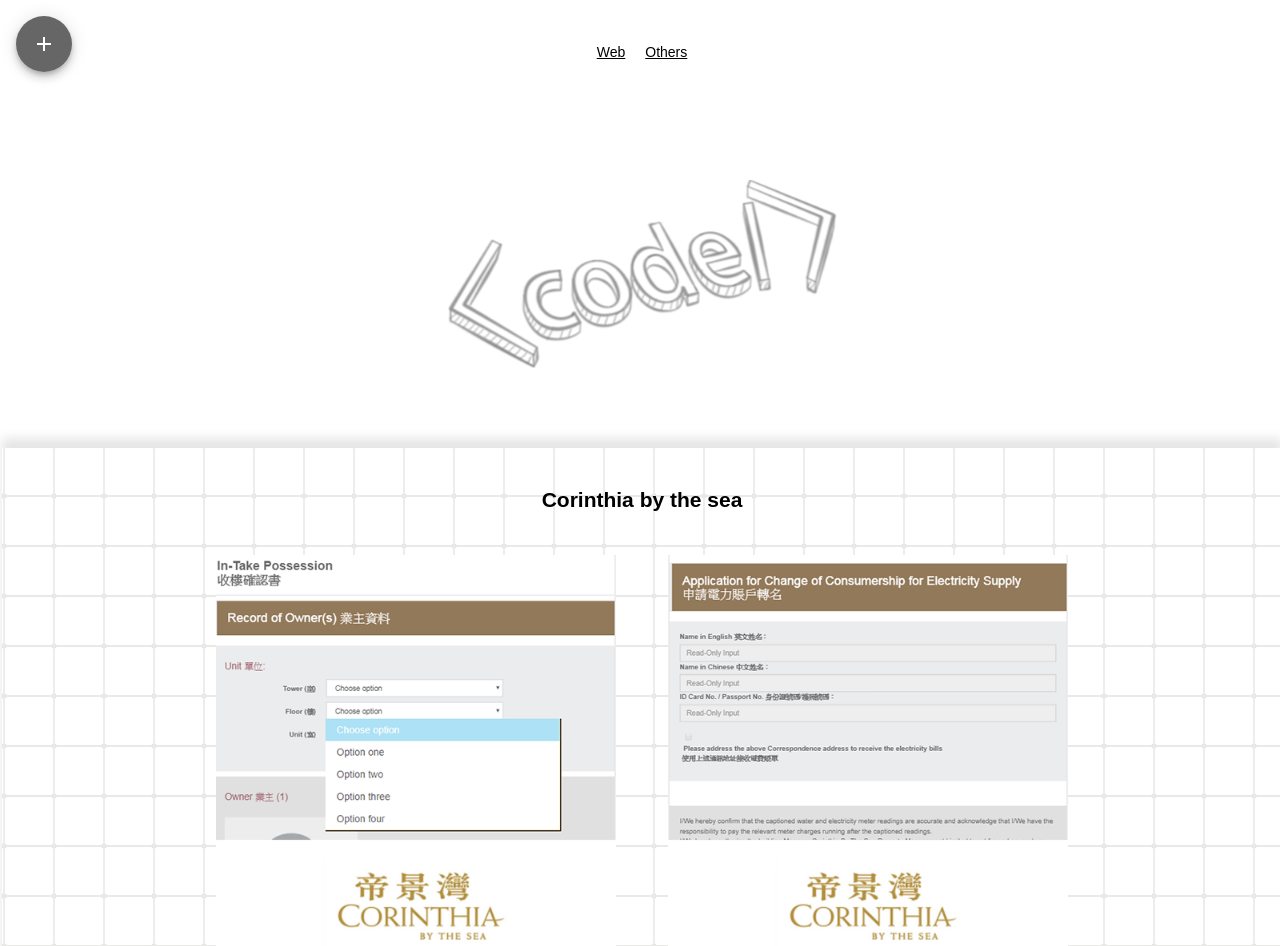
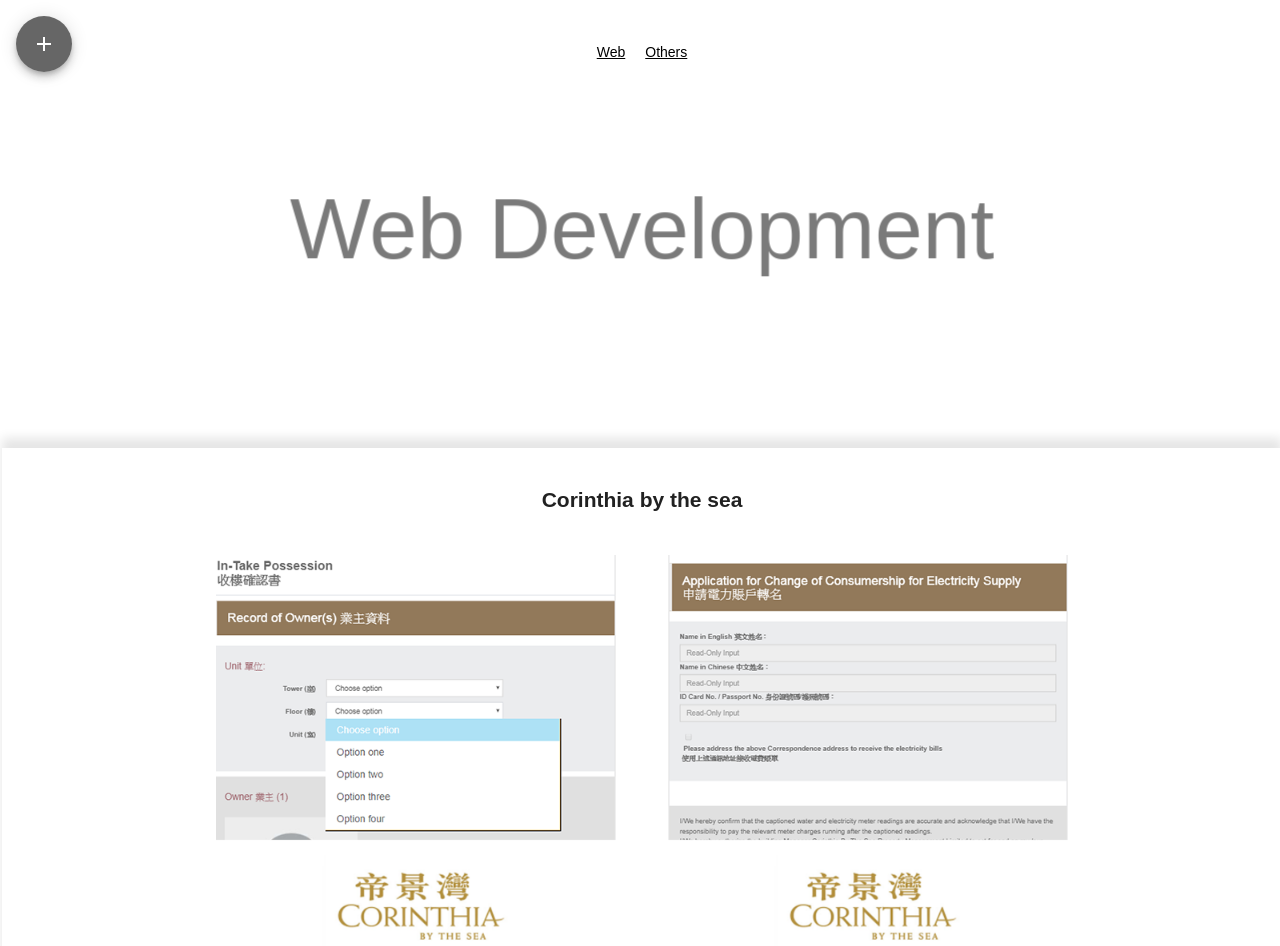
Before and after one commit to Cyanogen8872/app, a React (Create React App) app: page /work in a window 1280 px wide. Shown: the top 946 px of the page. Built offline with nearby package versions, Linux system fonts and the light colour scheme.

Commit message:
update bg

```diff
--- a/src/index.css
+++ b/src/index.css
@@ -361,7 +361,7 @@
   border-radius: 10px;
   width: 100%;
   height: 300px;
-  transform: translateZ(20px) scale(0.85);
+  transform: translateZ(0px) scale(0.85);
   transform-origin: center;
   border: 2px solid rgba(0,0,0,0);
   opacity: 0.8; }
@@ -481,6 +481,7 @@
 	 -moz-animation-timing-function: linear;
 	 -o-animation-timing-function: linear;
 	 animation-timing-function: linear;
+   z-index: 0;
 }
 
 .section-title-text {
--- a/src/page/Others.js
+++ b/src/page/Others.js
@@ -64,12 +64,12 @@
 
             </div>
             <div className="shape2">
-              <img style={{width: '100%', maxWidth: "590px"}} src={require("../assets/code.png")} alt=""/>
+              <div style={{fontSize: '130px'}}>Others</div>
             </div>
             <p></p>
           </div>
 
-          <div className="move-bg" style={{width: '100%'}}>
+          <div className="" style={{width: '100%'}}>
             <div style={{"width": '100%',boxShadow: '0px -10px 10px rgba(0, 0, 0, 0.1)', zIndex:32, alignItems: 'start' }} >
 
 
@@ -91,7 +91,7 @@
               <div className="text">
                 <div className='text__face'>
                 <h2>Simulation / RPG game</h2>
-                <span>This is a farming simulator, it include Date time system,
+                <span>This is a farming simulator, it includes date time system,
                   simplify plant-growing simulation, inventory & item mixing system, story trigging system.</span>
                 </div>
               </div>
@@ -158,9 +158,9 @@
               ))}
             </DragSlider> */}
             <h2>3D/ 2D illustration</h2>
-            <div className="slider-container" style={{marginBottom: '60px'}}>
+            <div className="slider-container"  style={{marginBottom: '60px'}}>
               <center>
-                <Carousel className="slider" style={{position: 'absolute', maxWidth: '600px', width: '100%'}} showArrows={true} showThumbs={false} infiniteLoop={true} autoPlay={true}>
+                <Carousel className="slider" showStatus={false} style={{position: 'absolute', maxWidth: '600px', width: '100%'}} showArrows={true} showThumbs={false} infiniteLoop={true} autoPlay={true}>
                   <div>
                       <img src={require("../assets/24.jpeg")} />
                   </div>
--- a/src/page/Work.js
+++ b/src/page/Work.js
@@ -56,19 +56,20 @@
             </AppBar>
           </Box>
 
-          <div width="100%" style={{height: '60px', width: '100%',}}></div>
+          <div width="200%" style={{height: '60px', width: '100%',}}></div>
           <div className='wrapper' style={offset}>
 
             <div className="shape">
 
             </div>
             <div className="shape2">
-              <img style={{width: '100%', maxWidth: "590px"}} src={require("../assets/code.png")} alt=""/>
+              <div style={{fontSize: '130px'}}>Web Development</div>
+              {/* <img style={{width: '100%', maxWidth: "590px"}} src={require("../assets/code.png")} alt=""/> */}
             </div>
             <p></p>
           </div>
 
-          <div className="move-bg" style={{width: '100%'}}>
+          <div className="" style={{width: '100%', zIndex: 50, backgroundColor: 'white'}}>
             <div style={{"width": '100%',boxShadow: '0px -10px 10px rgba(0, 0, 0, 0.1)', zIndex:32 }} >
 
 
```
Also changed, not shown: src/assets/24.jpeg.
